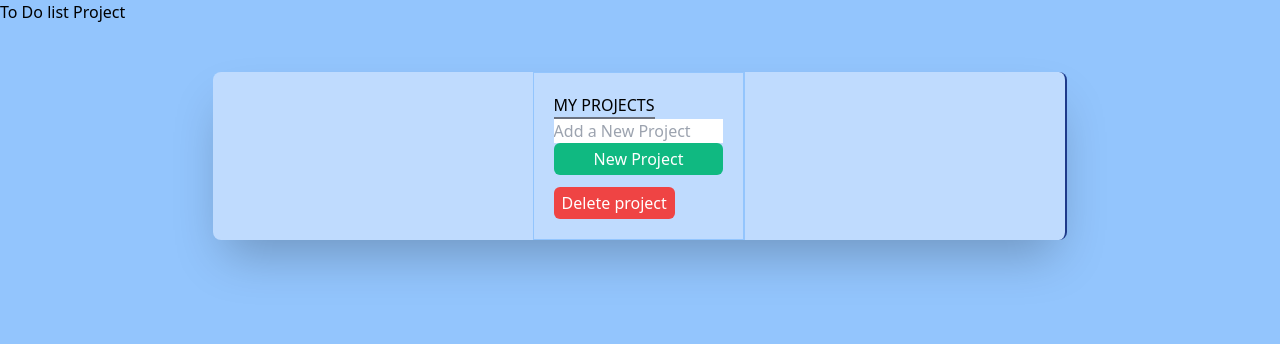
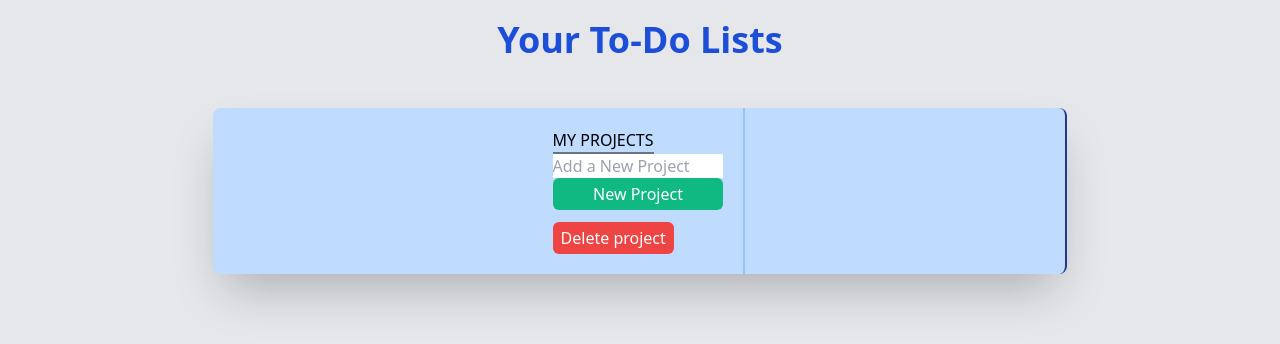
Before and after one commit to mke2111/to-do-list, a website built with webpack: page dist/index.html in a window 1280 px wide. Built offline with nearby package versions, Linux system fonts and the light colour scheme.

Commit message:
add styles to heading

```diff
--- a/src/body.js
+++ b/src/body.js
@@ -4,7 +4,7 @@ const body = () => {
   bodyCont.classList.add('body-cont', 'flex', 'w-4/6', 'mx-auto', 'pt-19', 'mt-12', 'shadow-2xl', 'bg-blue-200', 'rounded-lg', 'justify-around', 'border-r-2', 'border-blue-900');
 
   const projectCont = document.createElement('div');
-  projectCont.classList.add('proj-cont', 'border', 'border-r-2', 'border-blue-300', 'pr-5', 'w-1/4', 'p-5');
+  projectCont.classList.add('proj-cont', 'border-r-2', 'border-blue-300', 'pr-5', 'w-1/4', 'p-5');
 
   const projTitleCont = document.createElement('div');
   projTitleCont.classList.add('pro-title-cont');
--- a/src/header.js
+++ b/src/header.js
@@ -1,10 +1,10 @@
 const header = () => {
   const headerCont = document.createElement('div');
-  headerCont.classList.add('header-cont');
+  headerCont.classList.add('header-cont', 'pt-5');
 
   const title = document.createElement('h1');
-  title.classList.add('header-title');
-  title.innerHTML = 'To Do list Project';
+  title.classList.add('header-title', 'text-center', 'text-blue-700', 'text-4xl', 'font-bold');
+  title.innerHTML = 'Your To-Do Lists';
 
   headerCont.appendChild(title);
 
--- a/src/index.js
+++ b/src/index.js
@@ -8,7 +8,7 @@ let projects = JSON.parse(localStorage.getItem(LOCAL_STORAGE_LIST_KEY)) || [];
 let selectedProId = localStorage.getItem(LOCAL_STORAGE_SELECTED_LIST_ID_KEY);
 
 const bigCont = document.querySelector('#content');
-bigCont.classList.add('bg-blue-300', 'h-screen');
+bigCont.classList.add('bg-gray-200', 'h-screen');
 
 bigCont.appendChild(header());
 bigCont.appendChild(body());
@@ -135,10 +135,10 @@ const renderProject = ()=> {
   projects.forEach(project => {
     const projElement = document.createElement('li');
     projElement.dataset.projId = project.id
-    projElement.classList.add('list-proj', 'cursor-pointer');
+    projElement.classList.add('list-proj', 'cursor-pointer', 'pb-2', 'font-medium');
     projElement.innerText = project.name;
     if(project.id === selectedProId) {
-      projElement.classList.add('active-pro');
+      projElement.classList.add('active-pro', 'font-bold');
     }
     listConte.appendChild(projElement);
   })
```
Also changed, not shown: dist/index.html, dist/main.js.
